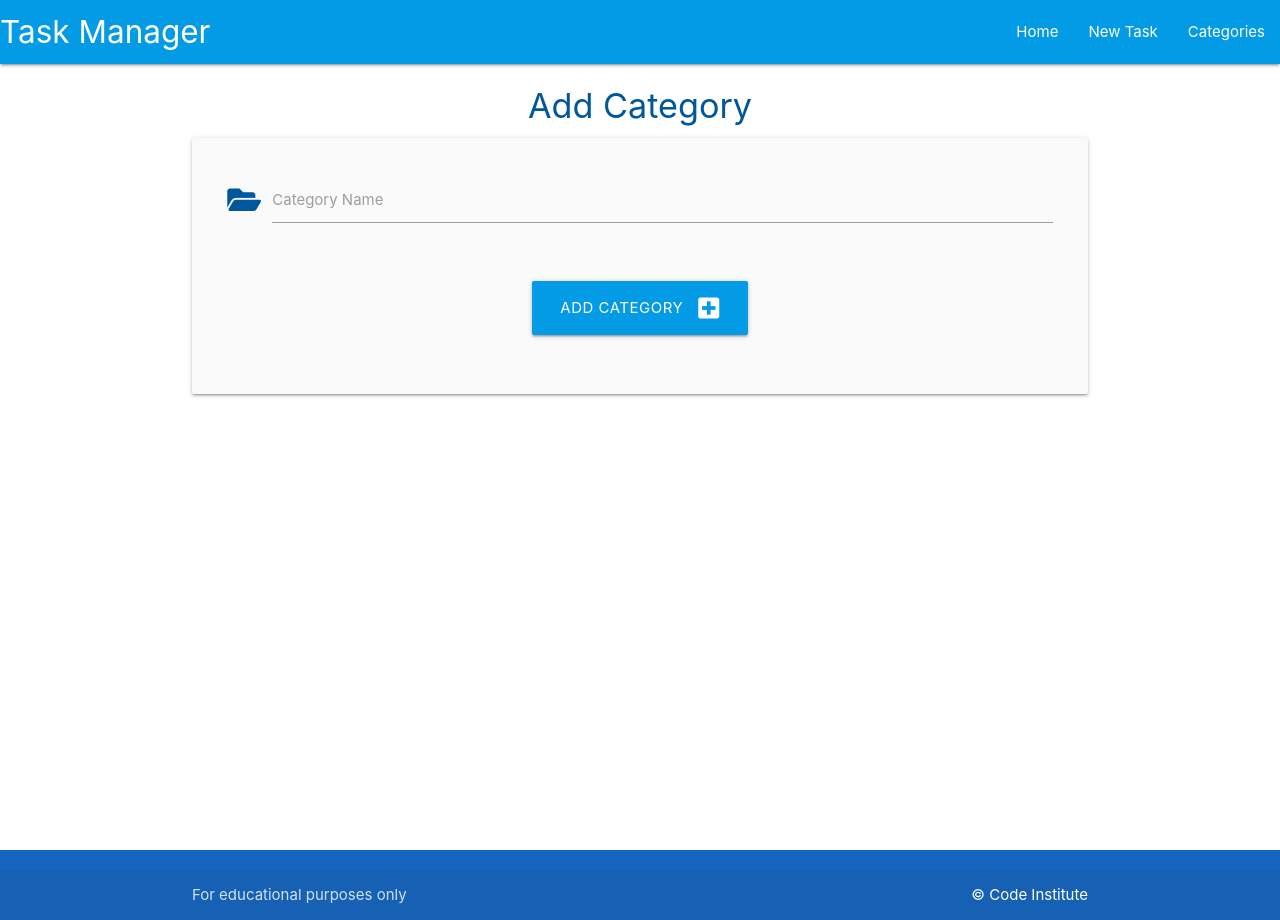
After one commit to fdasabino/flask-sqlalchemy-task-manager-gitpod, a Flask app: page /add_category in a window 1280 px wide. The commit adds this page. Run offline with Flask 2, Linux system fonts and the light colour scheme.

Commit message:
add app route for the form files

```diff
--- a/taskmanager/routes.py
+++ b/taskmanager/routes.py
@@ -1,4 +1,4 @@
-from flask import render_template
+from flask import render_template, request, redirect, url_for
 from taskmanager import app, db, models
 from taskmanager.models import Category, Task
 
@@ -6,3 +6,18 @@ from taskmanager.models import Category, Task
 @app.route("/")
 def home():
     return render_template("tasks.html")
+
+
+@app.route("/categories")
+def categories():
+    return render_template("categories.html")
+
+
+@app.route("/add_category", methods=["GET", "POST"])
+def add_category():
+    if request.method == "POST":
+        category = Category(category_name=request.form.get("category_name"))
+        db.session.add(category)
+        db.session.commit()
+        return redirect(url_for("categories"))
+    return render_template("add_category.html")
--- /dev/null
+++ b/taskmanager/templates/add_category.html
@@ -0,0 +1,28 @@
+{% extends "base.html" %}
+{% block content %}
+
+
+<h4 class="light-blue-text text-darken-4 center-align">Add Category</h4>
+
+<div class="row card-panel grey lighten-5">
+    <form class="col s12" method="POST" action="{{ url_for('add_category')}}">
+        <!-- category name -->
+        <div class="row">
+            <div class="input-field col s12">
+                <i class="fas fa-folder-open prefix light-blue-text text-darken-4"></i>
+                <input id="category_name" name="category_name" type="text" minlength="3" maxlength="25" class="validate" required>
+                <label for="category_name">Category Name</label>
+            </div>
+        </div>
+        <!-- submit button -->
+        <div class="row">
+            <div class="input-field col s12 center-align">
+                <button class="btn-large light-blue darken-1" type="submit">Add Category <i class="fas fa-plus-square right"></i></button>
+            </div>
+        </div>
+    </form>
+</div>
+
+
+
+{% endblock %}
--- a/taskmanager/templates/base.html
+++ b/taskmanager/templates/base.html
@@ -25,7 +25,7 @@
             <ul class="right hide-on-med-and-down">
                 <li><a href="{{ url_for('home') }}">Home</a></li>
                 <li><a href="">New Task</a></li>
-                <li><a href="">Categories</a></li>
+                <li><a href="{{ url_for('categories') }}">Categories</a></li>
             </ul>
             </div>
         </nav>
@@ -34,7 +34,7 @@
         <ul class="sidenav" id="mobile-demo">
             <li><a href="{{ url_for('home') }}">Home</a></li>
             <li><a href="">New Task</a></li>
-            <li><a href="">Categories</a></li>
+            <li><a href="{{ url_for('categories') }}">Categories</a></li>
         </ul>
     </header>
 
```
Also changed, not shown: taskmanager/templates/categories.html (added, +15 -0 lines), taskmanager/templates/tasks.html (+6 -2 lines).
